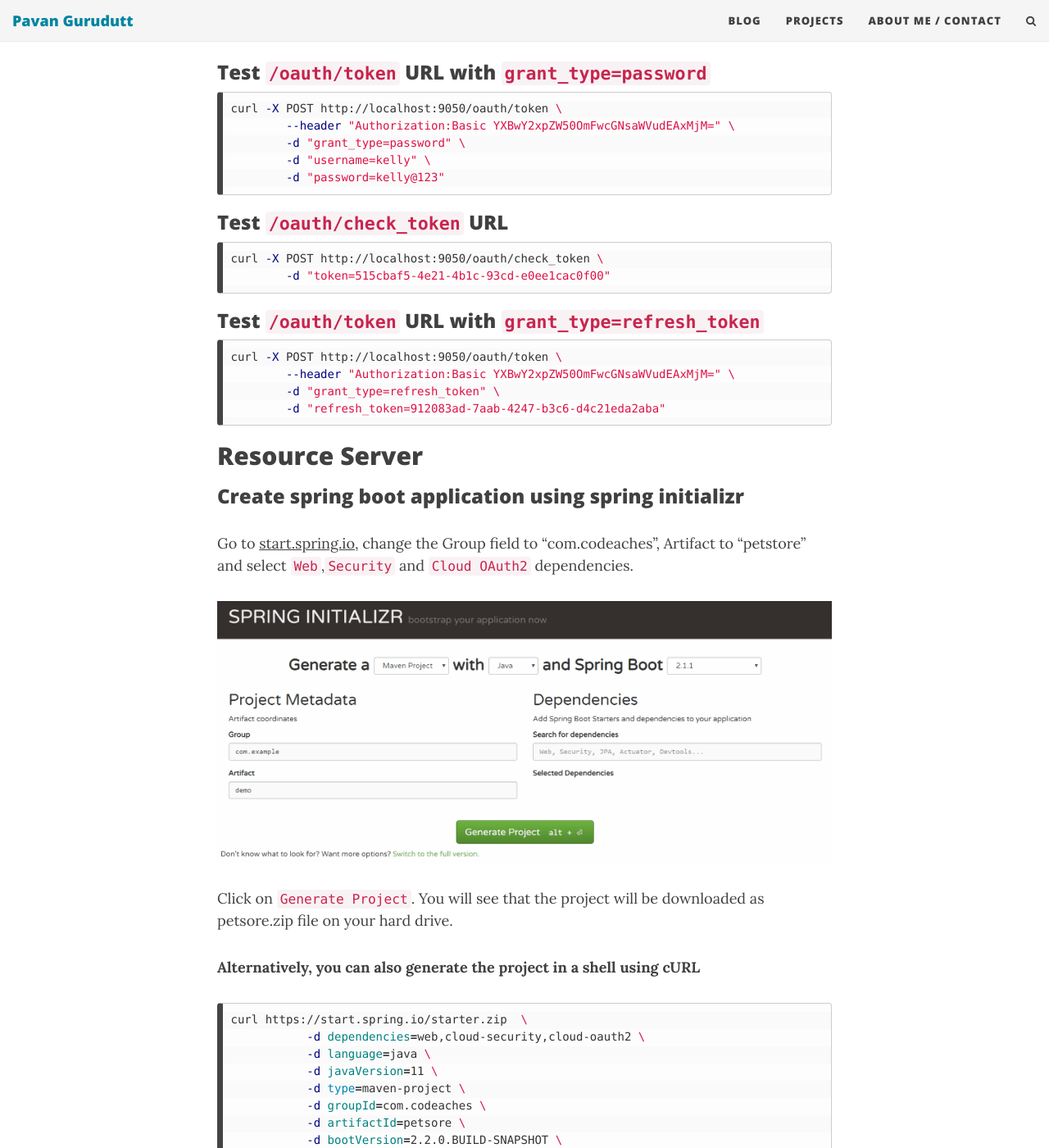
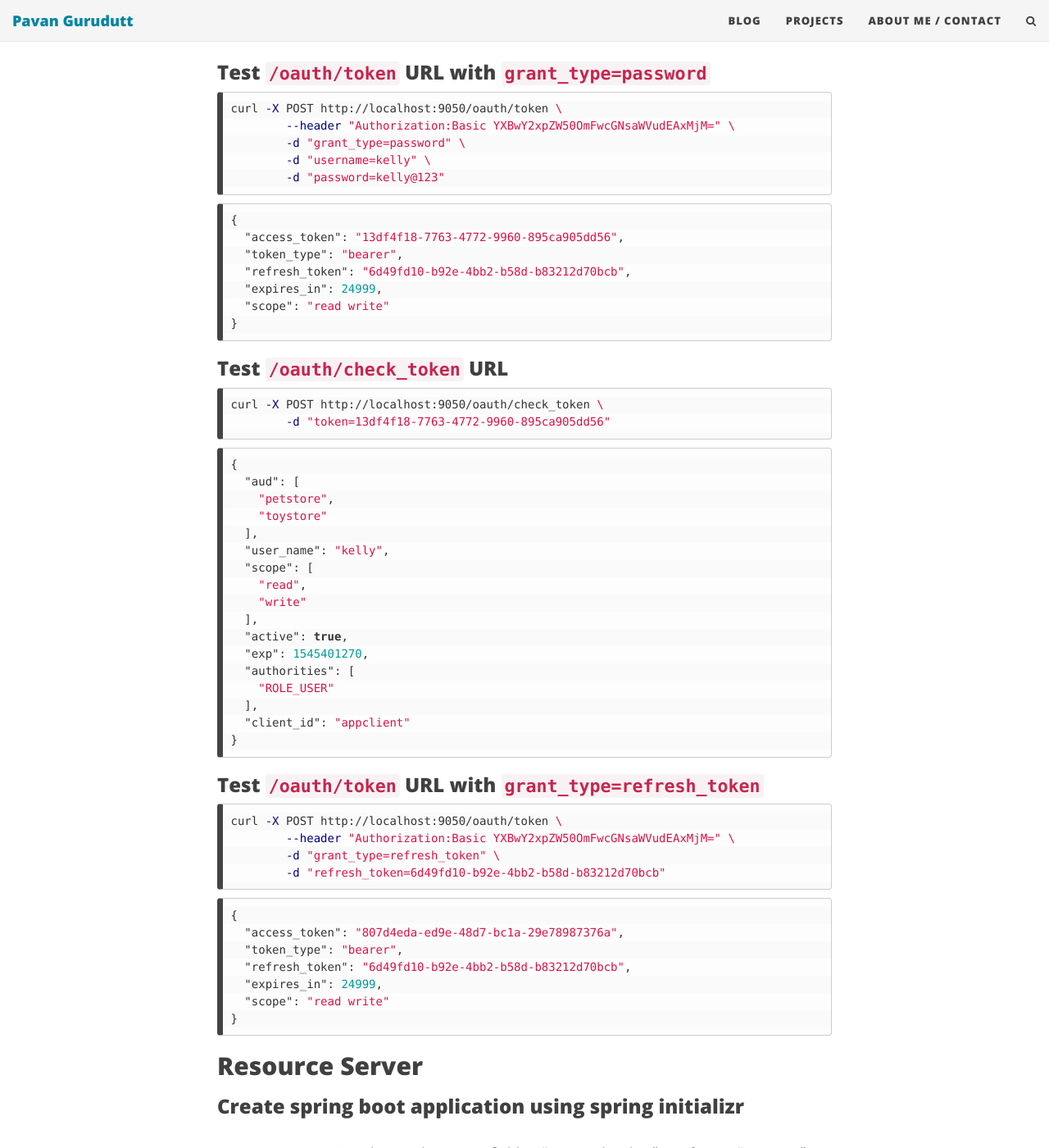
Before and after one commit to codeaches/codeaches.github.io, a Jekyll site: the page built from _posts/2018-12-20-Spring Boot-OAuth2 and Resource Server setup.md, in a window 1280 px wide and 1400 px high, scrolled down 9176 px. Shown: the whole window at 82% size. Built offline with Jekyll 4.4.1, drawn with Linux system fonts in a browser that asks for light colours; nearby versions of some CDN libraries; comment, search, counter and statistics services are not loaded; some of the changed text lies outside the part shown.

Commit message:
no message

````diff
--- a/_posts/2018-12-20-Spring Boot-OAuth2 and Resource Server setup.md
+++ b/_posts/2018-12-20-Spring Boot-OAuth2 and Resource Server setup.md
@@ -366,11 +366,41 @@ curl -X POST http://localhost:9050/oauth/token \
 	-d "password=kelly@123"
 ```
 
+```json
+{
+  "access_token": "13df4f18-7763-4772-9960-895ca905dd56",
+  "token_type": "bearer",
+  "refresh_token": "6d49fd10-b92e-4bb2-b58d-b83212d70bcb",
+  "expires_in": 24999,
+  "scope": "read write"
+}
+```
+
 ### Test `/oauth/check_token` URL {#testauthserverchecktoken}
 
 ```sh
 curl -X POST http://localhost:9050/oauth/check_token \
-	-d "token=515cbaf5-4e21-4b1c-93cd-e0ee1cac0f00"
+	-d "token=13df4f18-7763-4772-9960-895ca905dd56"
+```
+
+```json
+{
+  "aud": [
+    "petstore",
+    "toystore"
+  ],
+  "user_name": "kelly",
+  "scope": [
+    "read",
+    "write"
+  ],
+  "active": true,
+  "exp": 1545401270,
+  "authorities": [
+    "ROLE_USER"
+  ],
+  "client_id": "appclient"
+}
 ```
 
 ### Test `/oauth/token` URL with `grant_type=refresh_token` {#testauthserverrefreshtoken}
@@ -379,7 +409,17 @@ curl -X POST http://localhost:9050/oauth/check_token \
 curl -X POST http://localhost:9050/oauth/token \
 	--header "Authorization:Basic YXBwY2xpZW50OmFwcGNsaWVudEAxMjM=" \
 	-d "grant_type=refresh_token" \
-	-d "refresh_token=912083ad-7aab-4247-b3c6-d4c21eda2aba"
+	-d "refresh_token=6d49fd10-b92e-4bb2-b58d-b83212d70bcb"
+```
+
+```json
+{
+  "access_token": "807d4eda-ed9e-48d7-bc1a-29e78987376a",
+  "token_type": "bearer",
+  "refresh_token": "6d49fd10-b92e-4bb2-b58d-b83212d70bcb",
+  "expires_in": 24999,
+  "scope": "read write"
+}
 ```
 
 ## Resource Server {#createresourceserver}
@@ -509,7 +549,11 @@ c.c.demo.petstore.DemoApplication  : Started DemoApplication in 12.233 seconds (
 
 ```sh
 curl -X GET http://localhost:8010/pet \
-	--header "Authorization:Bearer 1160aad4-2ab2-412f-ba85-4e543cbf7b76"
+	--header "Authorization:Bearer 807d4eda-ed9e-48d7-bc1a-29e78987376a"
+```
+
+```http
+Hi kelly. My pet is dog
 ```
 
 ### Test `/favouritePet` for a user having access {#testfavouritePetvalid}
@@ -519,13 +563,17 @@ curl -X GET http://localhost:8010/pet \
 	--header "Authorization:Bearer 1160aad4-2ab2-412f-ba85-4e543cbf7b76"
 ```
 
+```http
+Hi john. My favourite pet is cat
+```
+
 ### Test `/favouritePet` for a user not having access {#testfavouritePetinvalid}
 
 ```sh
 curl -X GET http://localhost:8010/favouritePet \
-	--header "Authorization:Bearer 1160aad4-2ab2-412f-ba85-4e543cbf7b76"
+	--header "Authorization:Bearer 807d4eda-ed9e-48d7-bc1a-29e78987376a"
 ```
-**Response**
+
 ```json
 {
     "error": "access_denied",
````
